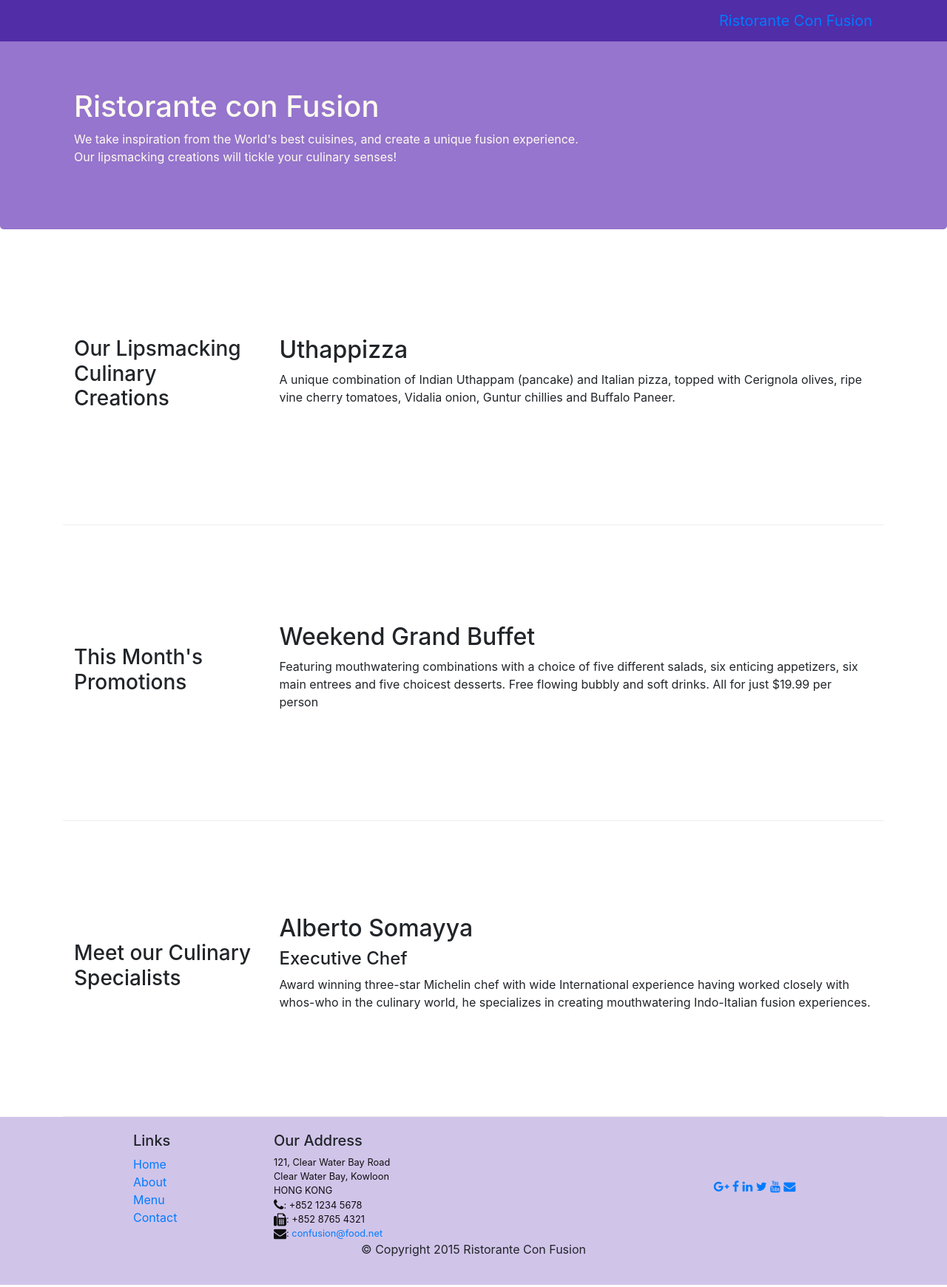
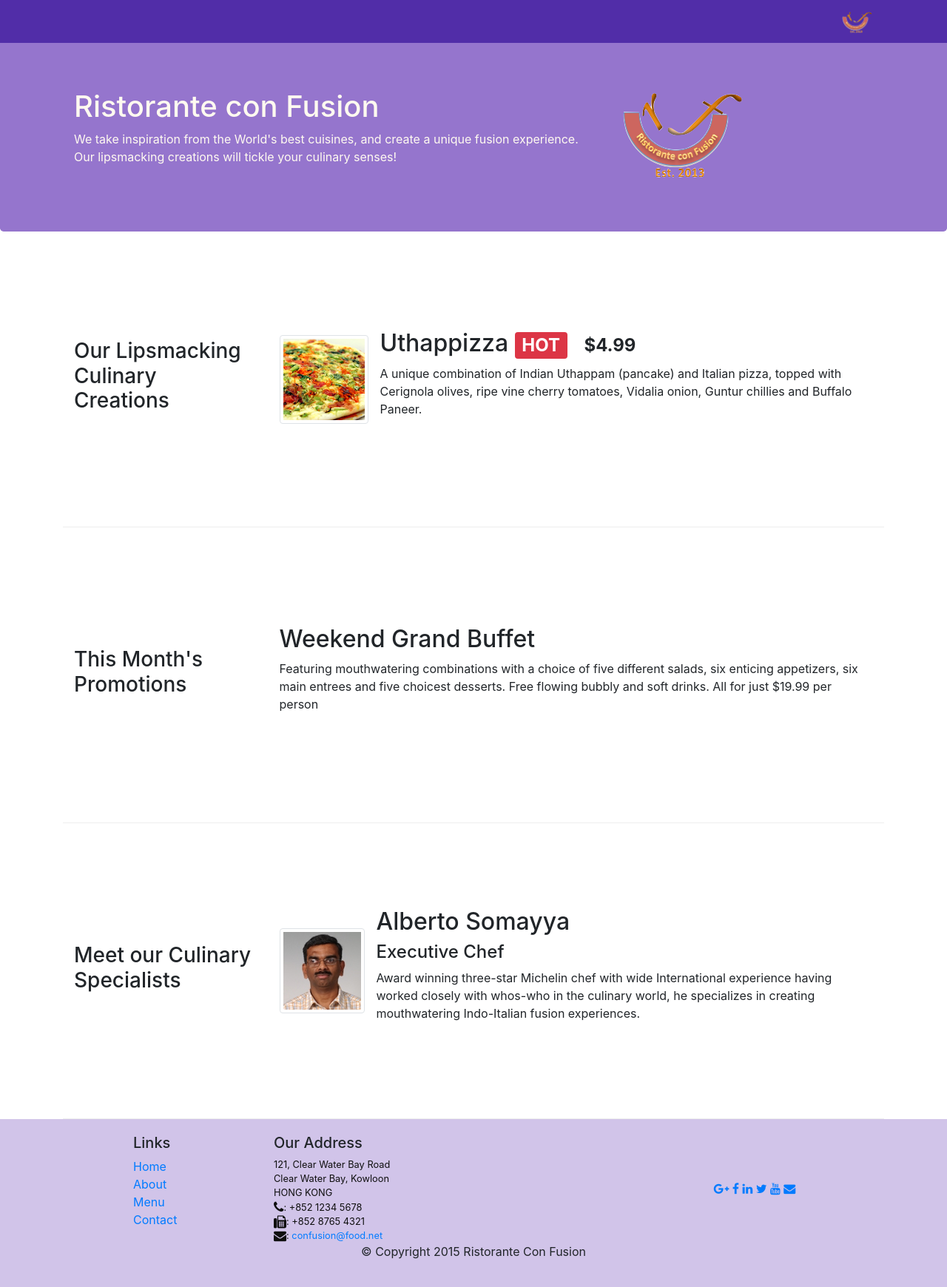
Before and after one commit to jclavoie/HKU_Bootstrap, a website: page conFusion/index.html in a window 1280 px wide. Shown: the whole page at 74% size. Drawn offline with nearby package versions, Linux system fonts and the light colour scheme.

Commit message:
Added medias and badges

```diff
--- a/conFusion/index.html
+++ b/conFusion/index.html
@@ -27,7 +27,8 @@
                     <h1>Ristorante con Fusion</h1>
                     <p>We take inspiration from the World's best cuisines, and create a unique fusion experience. Our lipsmacking creations will tickle your culinary senses!</p>
                 </div>
-                <div class="col col-sm">
+                <div class="col col-sm align-self-center">
+                    <img src="img/logo.png" class="img-fluid">
                 </div>
             </div>
         </div>
@@ -38,7 +39,7 @@
             <button class="navbar-toggler" type="button" data-toggle="collapse" data-target="#Navbar">
                 <span class="navbar-toggler-icon"></span>
             </button>
-            <a class="navbar-brand" href="#">Ristorante Con Fusion</a>
+            <a class="navbar-brand" href="#"><img src="img/logo.png" width="41" height="30"> </a>
             <div class="collapse navbar-collapse" id="Navbar">
                 <ul class="navbar-nav">
                 <li class="nav-item active"><a class="nav-link" href="#"><span class="fa fa-home fa-lg"></span>Home</a></li>
@@ -57,8 +58,20 @@
                 <h3>Our Lipsmacking Culinary Creations</h3>
             </div>
             <div class="col-sm  col-md flex-first">
-                <h2>Uthappizza</h2>
-                <p class="hidden-xs-down">A unique combination of Indian Uthappam (pancake) and Italian pizza, topped with Cerignola olives, ripe vine cherry tomatoes, Vidalia onion, Guntur chillies and Buffalo Paneer.</p>
+                <div class="media">
+                    <img class="d-flex mr-3 img-thumbnail align-self-center"
+                         src="img/uthappizza.png" alt="Uthappizza">
+                    <div class="media-body">
+                        <h2 class="mt-0">Uthappizza
+                            <span class="badge badge-danger">HOT</span>
+                            <span class="badge badge-pill badge-default">$4.99</span>
+                        </h2>
+                        <p class="hidden-xs-down">A unique combination of Indian Uthappam (pancake) and
+                            Italian pizza, topped with Cerignola olives, ripe vine
+                            cherry tomatoes, Vidalia onion, Guntur chillies and
+                            Buffalo Paneer.</p>
+                    </div>
+                </div>
             </div>
         </div>
 
@@ -78,9 +91,19 @@
                 <h3>Meet our Culinary Specialists</h3>
             </div>
             <div class="col-sm col-md flex-first">
-                <h2>Alberto Somayya</h2>
-                <h4>Executive Chef</h4>
-                <p class="hidden-xs-down">Award winning three-star Michelin chef with wide International experience having worked closely with whos-who in the culinary world, he specializes in creating mouthwatering Indo-Italian fusion experiences. </p>
+                <div class="media">
+                    <img class="d-flex mr-3 img-thumbnail align-self-center"
+                         src="img/alberto.png" alt="Alberto Somayya">
+                    <div class="media-body">
+                        <h2 class="mt-0">Alberto Somayya</h2>
+                        <h4>Executive Chef</h4>
+                        <p class="hidden-xs-down">Award winning three-star Michelin chef with wide
+                            International experience having worked closely with
+                            whos-who in the culinary world, he specializes in
+                            creating mouthwatering Indo-Italian fusion experiences.
+                        </p>
+                    </div>
+                </div>
             </div>
         </div>
     </div>
```
Also changed, not shown: conFusion/aboutus.html (+3 -2 lines), conFusion/contactus.html (+3 -2 lines), conFusion/img/alberto.png (added), conFusion/img/buffet.png (added), conFusion/img/logo.png (added), conFusion/img/uthappizza.png (added).
